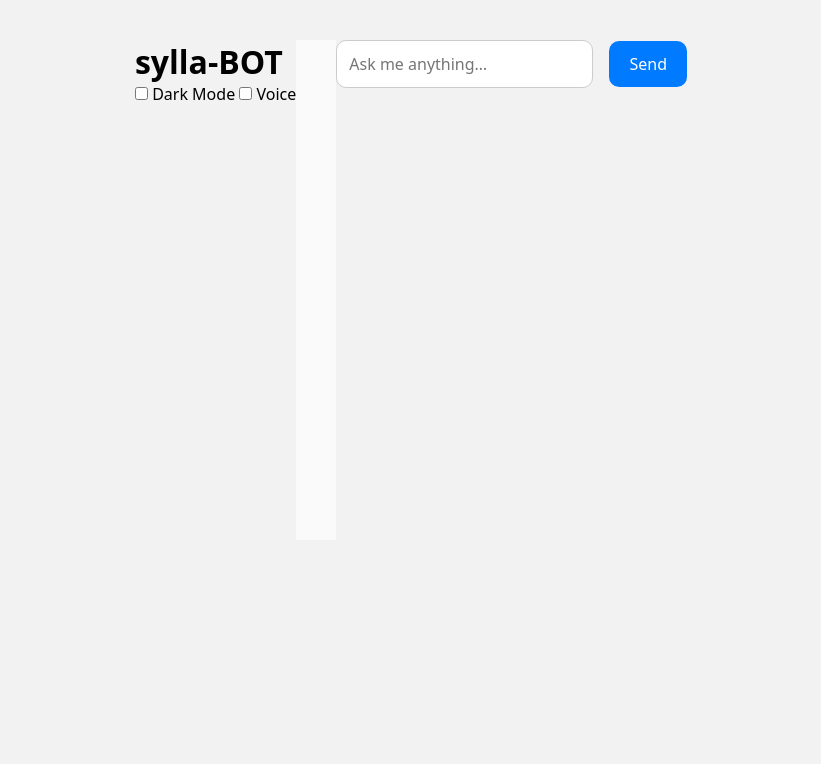
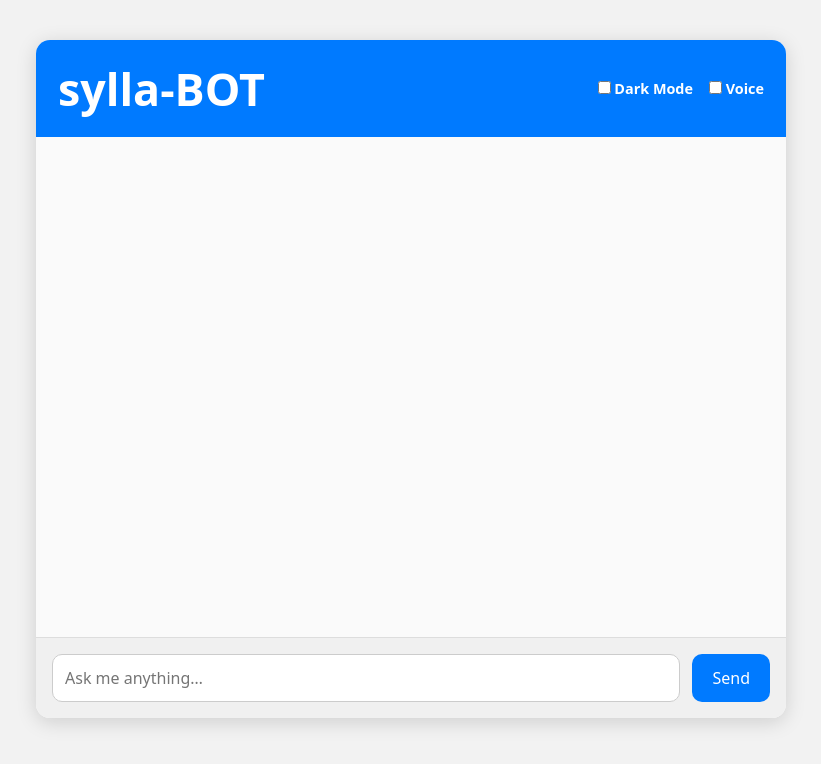
Before and after one commit to uconn-italiano-oer/syllabot, a plain HTML site: page index.html in a window 1280 px wide. Shown: the whole page, without its empty margins (229-1050 px from the left). Drawn offline with Linux system fonts and the light colour scheme.

Commit message:
Refactor HTML structure for chat interface

```diff
--- a/index.html
+++ b/index.html
@@ -8,10 +8,14 @@
 </head>
 
 <body>
-  <header>
+
+  <!-- REQUIRED WRAPPER FOR CENTERED CARD LAYOUT -->
+  <div id="chat-container">
+
+    <header id="header">
       <h1>sylla‑BOT</h1>
 
-    <div class="toggles">
+      <div id="toggles">
         <label class="toggle">
           <input type="checkbox" id="darkModeToggle">
           <span>Dark Mode</span>
@@ -30,10 +34,12 @@
       sylla‑BOT is typing…
     </div>
 
-  <footer>
+    <div id="input-area">
       <input id="userInput" type="text" placeholder="Ask me anything…" />
       <button id="sendBtn">Send</button>
-  </footer>
+    </div>
+
+  </div> <!-- END chat-container -->
 
   <script src="script.js"></script>
 </body>
```
Lines whose indentation alone changed are shown as unchanged.
